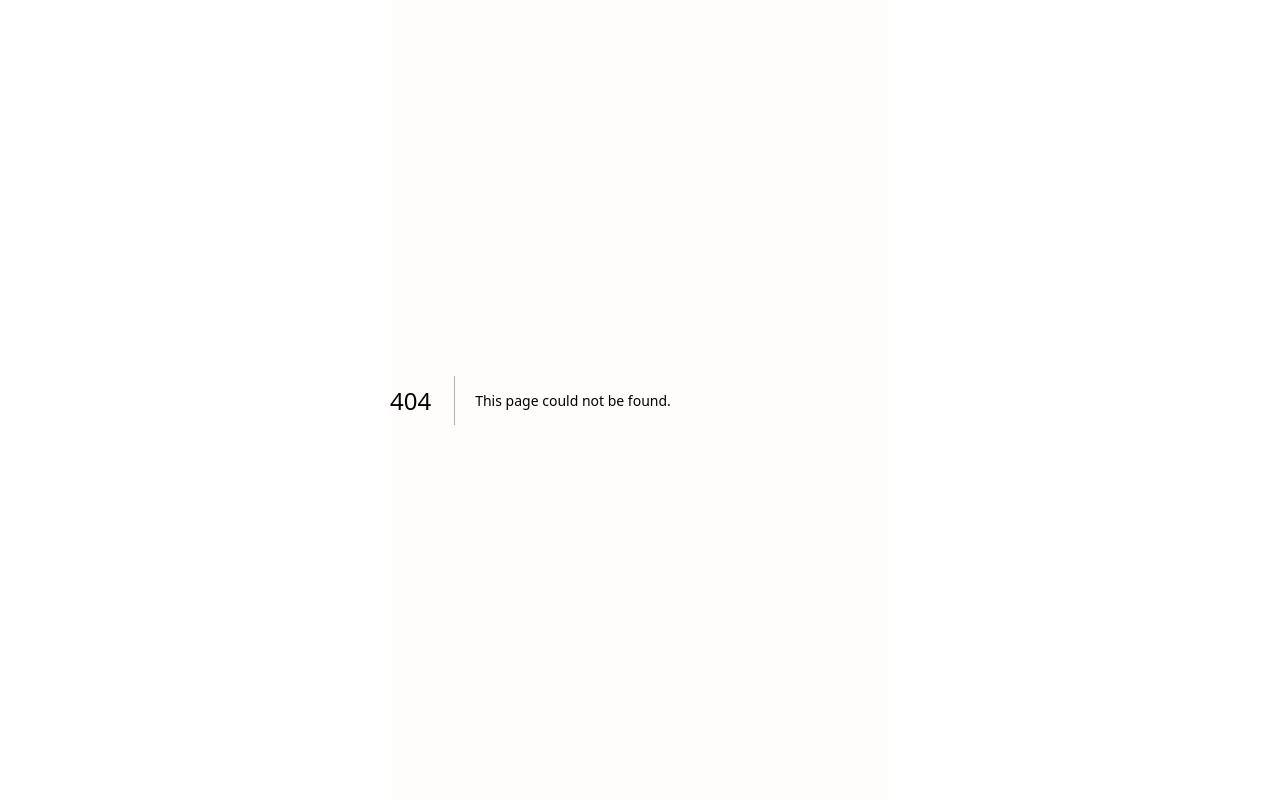
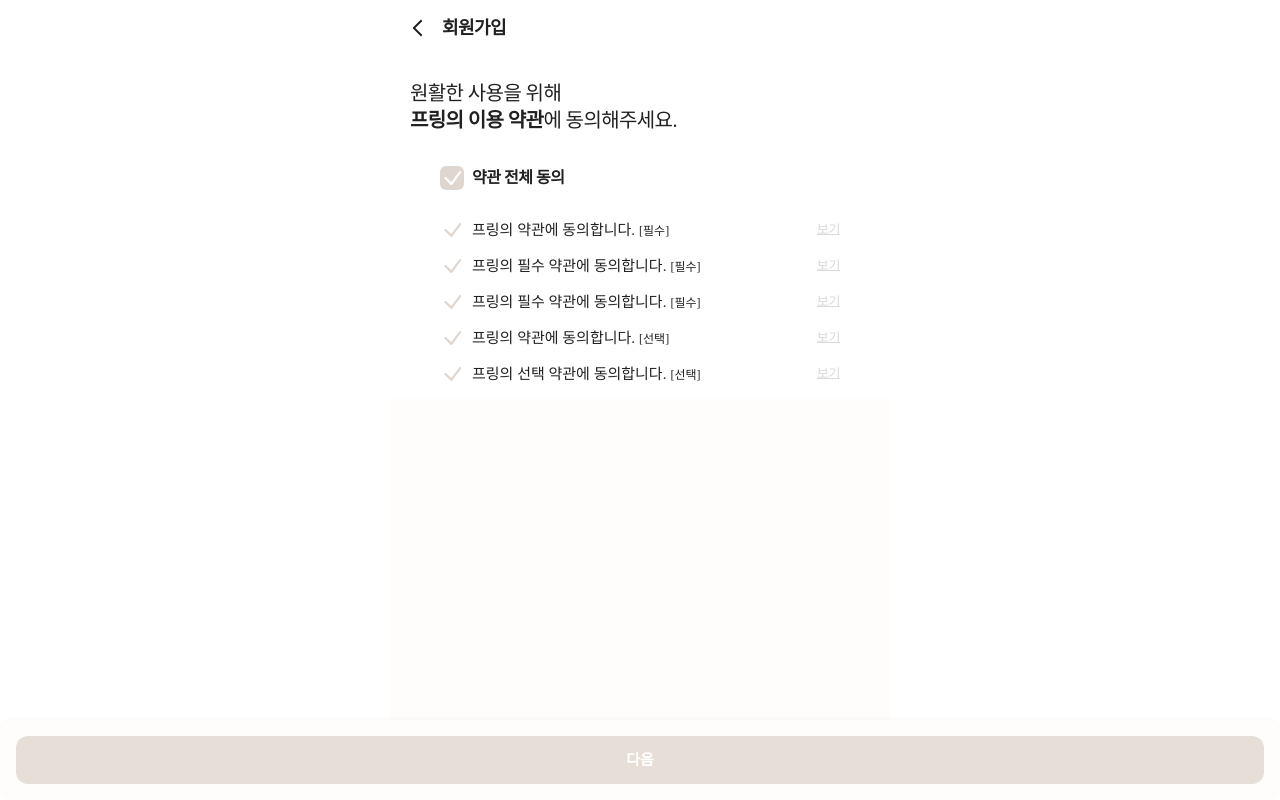
Before and after one commit to Unithon-INU/2025_UNITHON_TEAM_11_FE, a Next.js app: page /signup in a window 1280 px wide. Before the commit this address had no page. Built offline with nearby package versions, Linux system fonts and the light colour scheme.

Commit message:
✨ feat: 회원가입 동의 마크업

```diff
--- a/src/app/layout.tsx
+++ b/src/app/layout.tsx
@@ -24,7 +24,7 @@
                         >
                             {" "}
                             {/* 바텀 네비게이션 높이만큼 패딩 추가 */}
-                            <div className="flex bg-[#FFFDFB] w-full min-h-full max-w-[500px] ">
+                            <div className="flex flex-col bg-[#FFFDFB] w-full min-h-full max-w-[500px] ">
                                 {children}
                             </div>
                         </body>
--- /dev/null
+++ b/src/app/signup/page.tsx
@@ -0,0 +1,71 @@
+'use client';
+import React, { useState } from 'react';
+import Header from '@/components/header/Header';
+import AgreementList from '@/components/signup/AgreementList';
+import CommonButton from '@/components/CommonButton';
+import DefaultBody from '@/components/defaultBody';
+
+const agreementIds = ['terms', 'policy', 'privacy', 'marketing', 'selective'];
+const requiredIds = ['terms', 'policy', 'privacy'];
+
+export default function SignUpAgreePage() {
+  const [checked, setChecked] = useState<{ [key: string]: boolean }>({
+    terms: false,
+    policy: false,
+    privacy: false,
+    marketing: false,
+    selective: false,
+  });
+
+  const allChecked = agreementIds.every(id => checked[id]);
+  const handleToggleAll = (value: boolean) => {
+    const next: { [key: string]: boolean } = {};
+    agreementIds.forEach(id => { next[id] = value; });
+    setChecked(next);
+  };
+
+  const handleToggle = (id: string) => {
+    setChecked(prev => ({ ...prev, [id]: !prev[id] }));
+  };
+
+  const requiredChecked = requiredIds.every(id => checked[id]);
+
+  return (
+    <>
+      <Header>
+        <Header.BackButton />
+        <Header.Title>회원가입</Header.Title>
+      </Header>
+      <DefaultBody hasHeader={0}>
+        <div className="flex flex-col  ">
+          {/* 본문 영역 */}
+          <main className="flex flex-col items-center mt-[24px]">
+            <h1 className="flex self-start flex-col font-pretendard font-normal text-[20px] leading-[135%] tracking-[-0.03em] mb-[32px]">
+              원활한 사용을 위해 <br />
+              <span>
+                <span className='font-pretendard font-semibold text-[20px] leading-[135%] tracking-[-0.03em]'>프링의 이용 약관</span>
+                에 동의해주세요.
+              </span>
+            </h1>
+            <AgreementList
+              checked={checked}
+              onToggle={handleToggle}
+              onToggleAll={handleToggleAll}
+              allChecked={allChecked}
+            />
+          </main>
+          {/* 하단 버튼 영역 */}
+          <div className="w-full fixed bottom-0 left-0 right-0 bg-[#FFFDFB]  p-4 [box-shadow:0px_-1px_4px_0px_#00000008] rounded-[12px]">
+            <CommonButton
+              type="button"
+              disabled={!requiredChecked}
+              className="w-full"
+            >
+              다음
+            </CommonButton>
+          </div>
+        </div>
+      </DefaultBody>
+    </>
+  );
+}
--- a/src/components/header/BackButton.tsx
+++ b/src/components/header/BackButton.tsx
@@ -28,9 +28,9 @@
             aria-label="뒤로가기"
         >
             <img
-                src="/icons/back.svg"
+                src="asset/back.svg"
                 alt="뒤로가기"
-                className="w-[32px] h-[32px]"
+                className="w-[24px] h-[24px] mr-[12px]"
             />
         </button>
     );
--- a/src/components/header/Header.tsx
+++ b/src/components/header/Header.tsx
@@ -5,7 +5,6 @@
 import Title from "./Title";
 import SearchButton from "./SearchButton";
 
-/** Header의 자식 요소 타입 */
 interface HeaderProps {
   children: ReactNode;
 }
@@ -26,7 +25,6 @@
   let notice: ReactNode = null;
   const others: ReactNode[] = [];
 
-    // children 순회하면서 원하는 컴포넌트를 찾아서 할당
   React.Children.forEach(children, (child) => {
     if (isElementType(child, Header.BackButton)) {
       backButton = child;
@@ -42,32 +40,36 @@
   return (
     <header
       className="
-                flex items-end justify-between
-                px-[20px] h-[80px] bg-white fixed top-0
-                left-1/2 -translate-x-1/2 right-0 z-50
+        relative
+        flex items-center
+
+        h-[56px]
+        px-4
+        bg-white
         w-full
         max-w-[500px]
+        mx-auto
+
+
+        z-50
       "
     >
-            {/* 왼쪽 영역: BackButton */}
-            <div className="flex items-center gap-2 pb-[21px]">
+      {/* 왼쪽: BackButton */}
+      <div className="flex items-center min-w-[30px]">
         {backButton}
-                {logo}
       </div>
 
-            {/* 중앙 영역: Title (항상 중앙 고정) */}
+      {/* 중앙: Title (항상 중앙 고정) */}
       <div
         className="
-                absolute inset-0 flex items-end justify-center
-                pointer-events-none
-                bottom-[26px]
+          font-pretendard font-semibold text-lg leading-[100%] tracking-[-0.03em]
         "
       >
         {title}
       </div>
 
-            {/* 오른쪽 영역: SearchButton, Menu */}
-            <div className="flex items-center gap-2 pb-[23px]">
+      {/* 오른쪽: SearchButton 등 */}
+      <div className="flex items-center justify-end min-w-[40px]">
         {searchButton}
         {menu}
         {notice}
@@ -81,5 +83,4 @@
 Header.Title = Title;
 Header.SearchButton = SearchButton;
 
-
 export default Header;
--- /dev/null
+++ b/src/components/signup/AgreementList.tsx
@@ -0,0 +1,118 @@
+import React from 'react';
+
+interface Agreement {
+  id: string;
+  label: string;
+  required: boolean;
+}
+
+const agreements: Agreement[] = [
+  { id: 'terms', label: '프링의 약관에 동의합니다.', required: true },
+  { id: 'policy', label: '프링의 필수 약관에 동의합니다.', required: true },
+  { id: 'privacy', label: '프링의 필수 약관에 동의합니다.', required: true },
+  { id: 'marketing', label: '프링의 약관에 동의합니다.', required: false },
+  { id: 'selective', label: '프링의 선택 약관에 동의합니다.', required: false },
+];
+
+interface AgreementListProps {
+  checked: { [key: string]: boolean };
+  onToggle: (id: string) => void;
+  onToggleAll: (checked: boolean) => void;
+  allChecked: boolean;
+}
+
+export default function AgreementList({
+  checked,
+  onToggle,
+  onToggleAll,
+  allChecked,
+}: AgreementListProps) {
+  return (
+    <div className="flex flex-col w-full max-w-[400px]">
+      {/* 전체 동의 */}
+      <div
+        className={`flex items-center mb-[16px] cursor-pointer rounded-lg transition-colors
+        `}
+        onClick={() => onToggleAll(!allChecked)}
+      >
+        <input
+          type="checkbox"
+          checked={allChecked}
+          onChange={e => onToggleAll(e.target.checked)}
+          className="appearance-none flex  checked:bg-[#19C419] w-[24px] h-[24px] mr-2 border-none bg-[#DFD7CF] rounded-md peer"
+        />
+         <span className="
+          pointer-events-none
+          absolute ml-1
+          ">
+
+            <svg
+              className="w-[29.3px] h-[34.02px]"
+              viewBox="4 1 20 20"
+              fill="none"
+              stroke="#ffffff"
+              strokeWidth="1.5"
+              strokeLinecap="round"
+              strokeLinejoin="round"
+            >
+              <polyline points="5 11 9 15 15 7" />
+            </svg>
+
+        </span>
+        <span className={`font-pretendard font-semibold text-[16px] leading-[145%] tracking-[-0.03em]`}>
+          약관 전체 동의
+        </span>
+      </div>
+
+      {/* 개별 약관 */}
+      <ul className="mt-3 space-y-2">
+        {agreements.map(a => (
+          <li
+            key={a.id}
+            className={`flex items-center rounded-lg cursor-pointer mb-[12px]
+              transition-colors
+
+            `}
+            onClick={() => onToggle(a.id)}
+          >
+            <input
+              type="checkbox"
+              checked={checked[a.id]}
+              onChange={e => onToggle(a.id)}
+              className="peer appearance-none flex  w-[24px] h-[24px] mr-2 border-none  rounded-md peer"
+              onClick={e => e.stopPropagation()}
+            />
+            <span
+                className={`
+                    absolute ml-1 pointer-events-none
+                    ${checked[a.id] ? 'text-[#19C419]' : 'text-[#DFD7CF]'}
+                `}
+            >
+
+            <svg
+              className={`w-[29.3px] h-[34.02px]  stroke-current ${checked[a.id] ? 'text-[#19C419]' : 'text-[#DFD7CF]'}`}
+              viewBox="4 1 20 20"
+              fill="none"
+              strokeWidth="1.5"
+              strokeLinecap="round"
+              strokeLinejoin="round"
+            >
+              <polyline points="5 11 9 15 15 7" />
+            </svg>
+
+        </span>
+            <span className={`flex-2 text-[15px] `}>
+              {a.label}
+              <span className={`ml-1 text-xs `}>
+                [{a.required ? '필수' : '선택'}]
+              </span>
+            </span>
+            <button type="button" className="font-pretendard font-normal text-[13px] leading-[145%] tracking-[-0.03em] underline underline-offset-0 decoration-solid decoration-[0px] text-[#D9D9D9]" tabIndex={-1}>
+              보기
+            </button>
+          </li>
+        ))}
+      </ul>
+    </div>
+  );
+}
```
Also changed, not shown: public/asset/back.svg (added). Lines whose indentation alone changed are shown as unchanged.
